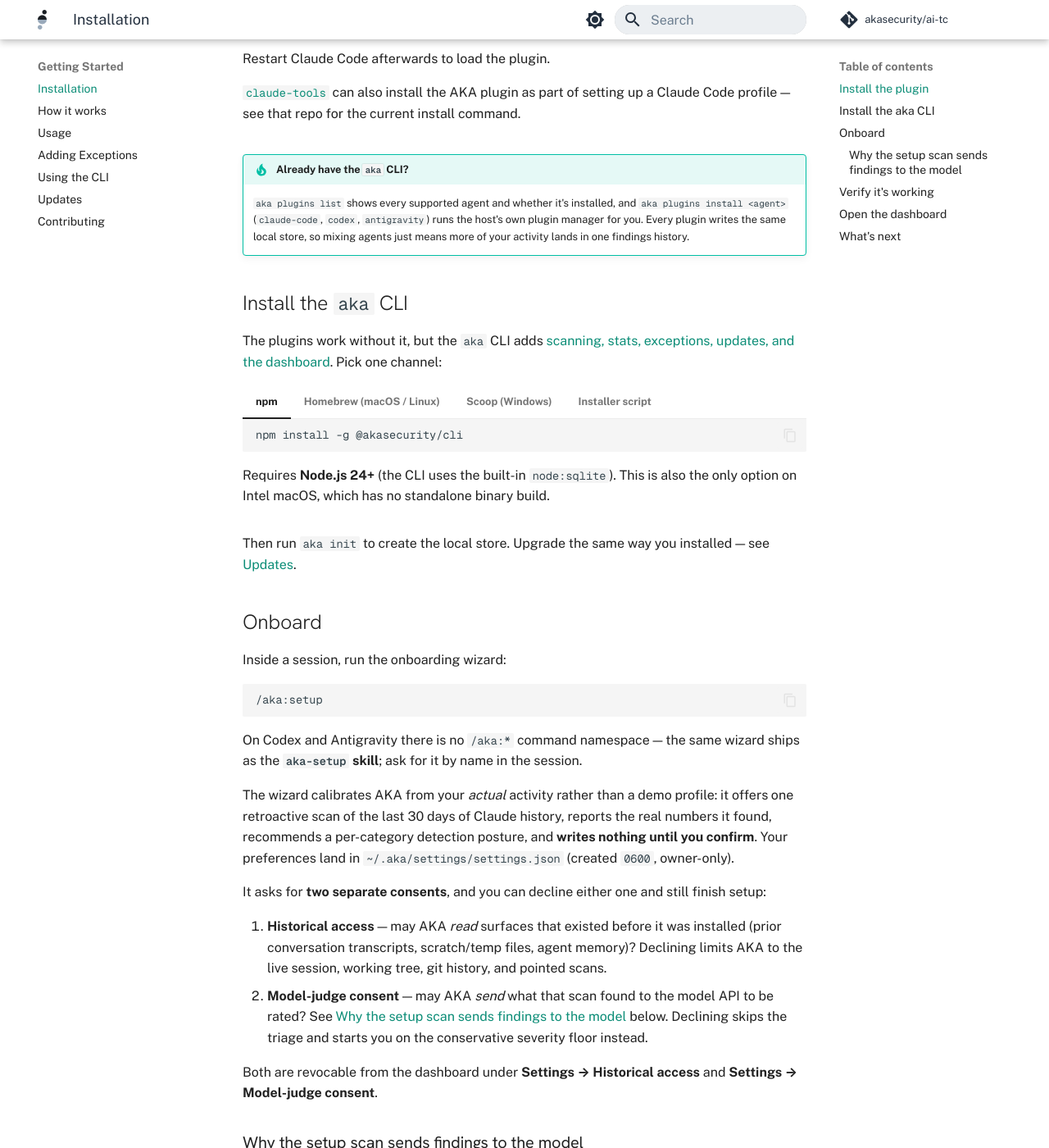
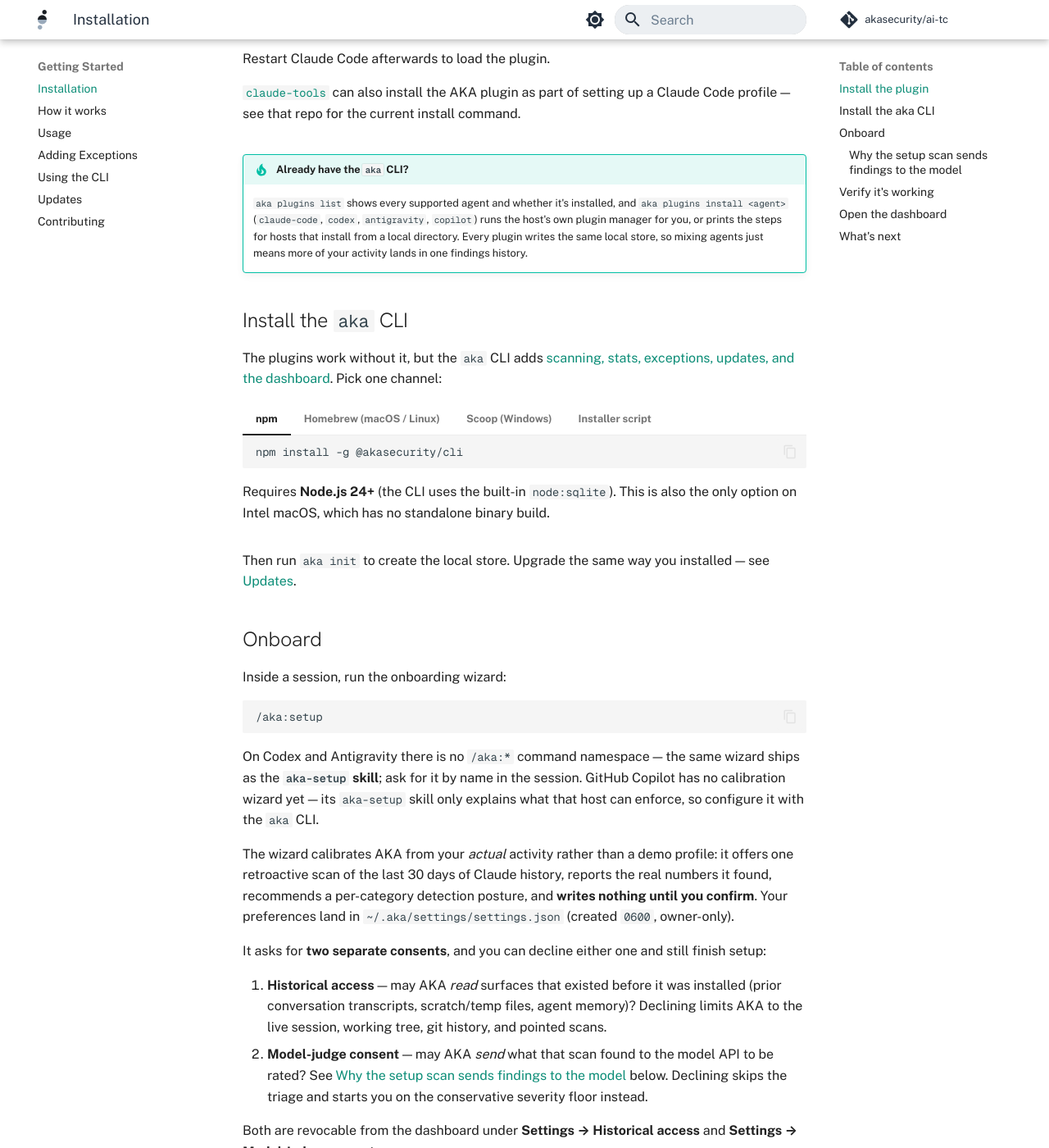
Before and after one commit to akasecurity/ai-tc-docs, an MkDocs documentation site: the page built from docs/getting-started/installation.md, in a window 1280 px wide and 1400 px high, scrolled down 393 px. Shown: the whole window at 82% size. Built offline with MkDocs 1.6.1 and Material for MkDocs 9.7.7, drawn with Linux system fonts in a browser that asks for light colours; comment, search, counter and statistics services are not loaded; some of the changed text lies outside the part shown.

Commit message:
docs(plugins): add the GitHub Copilot plugin guide (#15)
The Copilot plugin (@akasecurity/ai-tc-copilot, plugin-copilot-v0.9.20) shipped
with no docs page. Add plugins/copilot.md covering supported surfaces (CLI,
VS Code agent mode beta, cloud agent not covered), the local-directory install
and update flow, the four hooks and which one enforces, and the known
limitations from the plugin's setup skill. Wire it into nav, the installation
tabs, uninstalling, and the plugin lists on the home and how-it-works pages.

````diff
--- a/docs/getting-started/installation.md
+++ b/docs/getting-started/installation.md
@@ -59,6 +59,21 @@ comments: true
     [Known limitations](../plugins/antigravity.md#known-limitations) before relying on it for
     enforcement.
 
+=== "GitHub Copilot"
+
+    Copilot installs from an unpacked copy of the npm package. Keep the folder — updates come
+    from it:
+
+    ```bash
+    mkdir -p aka-copilot && cd aka-copilot
+    tar -xzf "$(npm pack @akasecurity/ai-tc-copilot --silent)"
+    copilot plugin install ./package
+    aka init
+    ```
+
+    Only shell commands can be blocked on this host, and VS Code agent mode is beta — see the
+    [Copilot plugin guide](../plugins/copilot.md).
+
 === "Browser (ChatGPT / Claude.ai)"
 
     Web chat is covered by a Chrome extension plus a local native-messaging host:
@@ -72,8 +87,8 @@ comments: true
 
 !!! tip "Already have the `aka` CLI?"
     `aka plugins list` shows every supported agent and whether it's installed, and
-    `aka plugins install <agent>` (`claude-code`, `codex`, `antigravity`) runs the host's own
-    plugin manager for you. Every plugin writes the same local store, so mixing agents just means
+    `aka plugins install <agent>` (`claude-code`, `codex`, `antigravity`, `copilot`) runs the host's own
+    plugin manager for you, or prints the steps for hosts that install from a local directory. Every plugin writes the same local store, so mixing agents just means
     more of your activity lands in one findings history.
 
 ## Install the `aka` CLI
@@ -133,7 +148,9 @@ Inside a session, run the onboarding wizard:
 ```
 
 On Codex and Antigravity there is no `/aka:*` command namespace — the same wizard ships as the
-**`aka-setup` skill**; ask for it by name in the session.
+**`aka-setup` skill**; ask for it by name in the session. GitHub Copilot has no calibration
+wizard yet — its `aka-setup` skill only explains what that host can enforce, so configure it
+with the `aka` CLI.
 
 The wizard calibrates AKA from your *actual* activity rather than a demo profile: it
 offers one retroactive scan of the last 30 days of Claude history, reports the real
@@ -224,4 +241,4 @@ Navigate to `http://localhost:4319/security` to see the Security page.
 - Use [the `aka` CLI](cli.md) for scanning, stats, and managing detection packs
 - Per-host hook internals and configuration details: [Claude Code](../plugins/claude-code.md),
   [Claude Desktop](../plugins/claude-desktop.md), [Codex CLI](../plugins/codex.md),
-  [Antigravity](../plugins/antigravity.md), [browser extension](../plugins/browser-extension.md)
+  [Antigravity](../plugins/antigravity.md), [GitHub Copilot](../plugins/copilot.md), [browser extension](../plugins/browser-extension.md)
--- a/mkdocs.yml
+++ b/mkdocs.yml
@@ -109,6 +109,7 @@ nav:
       - Claude Desktop: plugins/claude-desktop.md
       - Codex CLI: plugins/codex.md
       - Antigravity: plugins/antigravity.md
+      - GitHub Copilot: plugins/copilot.md
       - Browser Extension: plugins/browser-extension.md
       - Uninstalling: plugins/uninstalling.md
   - Detections:
--- a/overrides/home.html
+++ b/overrides/home.html
@@ -201,7 +201,7 @@
           See the full <a href="getting-started/installation/">installation guide</a>
           for the step-by-step walkthrough &mdash; installing the plugin,
           triggering a detection, and opening the dashboard. Codex CLI,
-          Antigravity, and ChatGPT / Claude.ai web chat have their own
+          Antigravity, GitHub Copilot, and ChatGPT / Claude.ai web chat have their own
           <a href="plugins/codex/">plugins</a>, all writing the same local store.
         </p>
       </div>
````
Also changed, not shown: docs/getting-started/how-it-works.md (+1 -1 lines), docs/plugins/copilot.md (added, +156 -0 lines), docs/plugins/uninstalling.md (+14 -3 lines).
